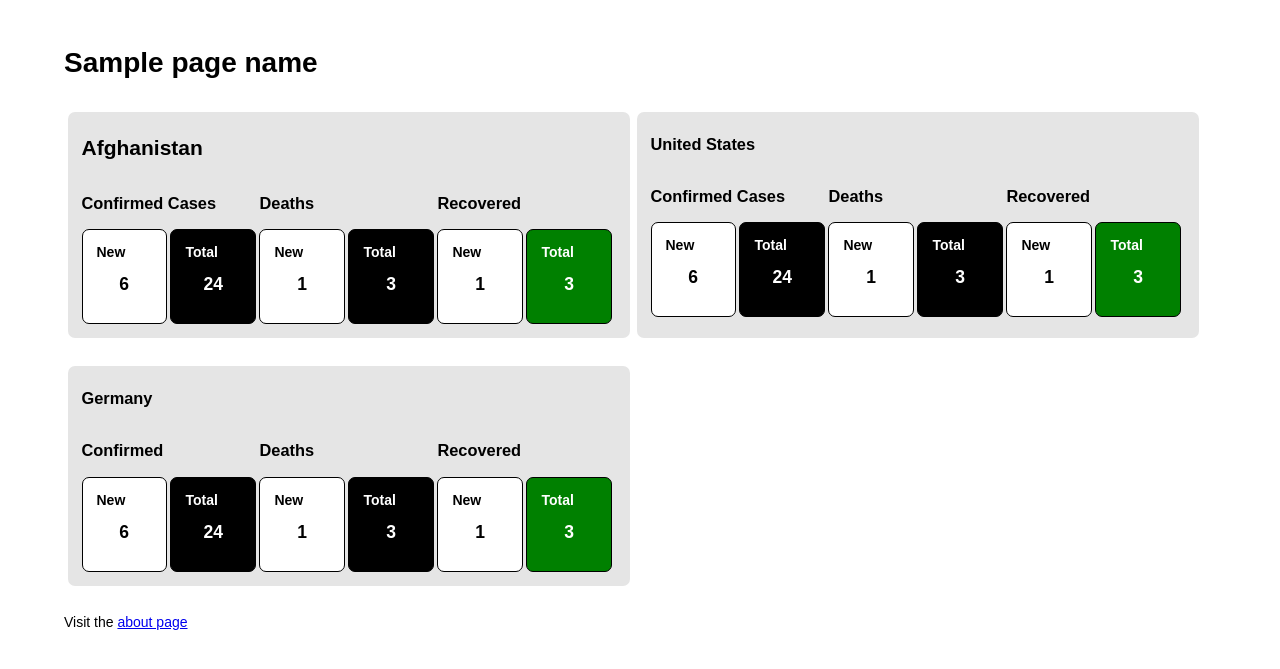
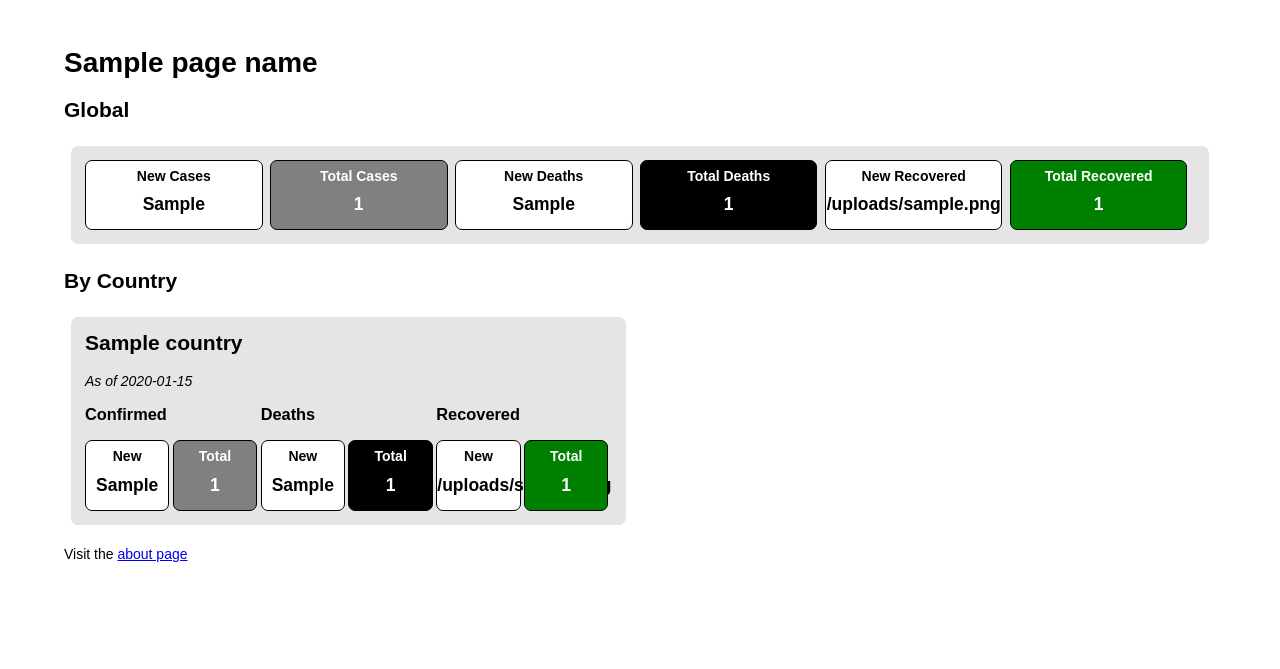
Before and after one commit to Mr-viv1gupta/covid19-tracker, a Node server app: template views/home.pug in a window 1280 px wide. Shown: the top 669 px of the page. Run offline with Node 20, Linux system fonts and the light colour scheme; the template is opened without the code that fills it: most values are stand-ins (such as "Sample title", 1, 10 or a date in 2020).

Commit message:
Global Summary Data, covid19Api country based

```diff
--- a/package.json
+++ b/package.json
@@ -19,6 +19,7 @@
   },
   "homepage": "https://github.com/Mr-viv1gupta/covid19-tracker#readme",
   "dependencies": {
+    "axios": "^0.19.2",
     "express": "^4.17.1",
     "pug": "^3.0.0"
   },
--- a/src/public/style.css
+++ b/src/public/style.css
@@ -1,9 +1,8 @@
-
+html,
 body {
     margin: 0;
     padding: 0;
 }
-
 html {
     font-size: 14px;
     font-family: Arial, Helvetica, sans-serif;
@@ -18,15 +17,17 @@ section {
 }
 
 .cards {
-    display: flex;
-    flex-wrap: wrap;
+    display: grid;
+    grid-template-columns: repeat(1, 1fr);
+    grid-auto-rows: auto;
+    grid-gap: 1rem;
 }
 
 .card {
     flex: 1 0 500px;
     box-sizing: border-box;
-    margin: 1rem 0.25em;
-    padding: 0.5rem 1rem 1rem;
+    margin: 0.5rem 0.5rem;
+    padding: 1rem;
     background-color: #e5e5e5;
     border-radius: 0.5rem;
 }
@@ -37,20 +38,25 @@ section {
     width: 33.33%;
     float: left;
 }
+.card h2 {
+    margin-top: 0;
+}
 .card h4 {
+    text-align: center;
     margin: 0;
+    padding: 0.5rem 0.5rem;
 }
 .card .count {
     font-weight: bold;
     text-align: center;
-    padding: 1rem 0;
+    padding: 0.25rem 0 1rem;
     font-size: 1.25rem;
 }
 .card .new,
 .card .total {
     width: 48%;
     margin-right: 2%;
-    padding: 1rem;
+    padding: 0;
     border-radius: 0.5rem;
     border: 1px solid black;
     box-sizing: border-box;
@@ -60,21 +66,53 @@ section {
 }
 .card .total {
     color: #fff;
-    background-color: #000;
+    background-color: gray;
+}
+.card .deaths .total {
+    color: #fff;
+    background-color: black;
 }
 .card .recovered .total {
     color: #fff;
     background-color: green;
 }
 
-@media screen and (min-width: 70em) {
-    .card {
-        max-width: calc(50% - 1em);
+@media screen and (min-width: 60rem) {
+    .cards {
+        grid-template-columns: repeat(2, 1fr);
+    }
+    .cards.large {
+        grid-template-columns: repeat(1, 1fr);
     }
 }
 
-@media screen and (min-width: 110em) {
-    .card {
-        max-width: calc(25% - 1em);
+@media screen and (min-width: 100rem) {
+    .cards {
+        grid-template-columns: repeat(3, 1fr);
+    }
+    .cards.large {
+        grid-template-columns: repeat(1, 1fr);
     }
 }
+
+@media screen and (min-width: 140rem) {
+    .cards {
+        grid-template-columns: repeat(4, 1fr);
+    }
+    .cards.large {
+        grid-template-columns: repeat(2, 1fr);
+    }
+}
+
+.error {
+    font-size: 1.7em;
+    color: red;
+}
+
+/* Forms */
+
+input {
+    font-size: 1.5rem;
+    padding: 0.8rem 1rem;
+    width: 18rem;
+}
--- a/views/home.pug
+++ b/views/home.pug
@@ -1,98 +1,71 @@
-
 extends layout
 
 block content
     .centered
+        h2 Global
+        .centered
+            .cards.large
+                .card
+                    .row
+                        .cases
+                            .row
+                                .new
+                                    h4 New Cases
+                                    .count #{data.Global.NewConfirmed}
+                                .total
+                                    h4 Total Cases
+                                    .count  #{data.Global.TotalConfirmed}
+                        .deaths
+                            .row
+                                .new
+                                    h4 New Deaths
+                                    .count  #{data.Global.NewDeaths}
+                                .total
+                                    h4 Total Deaths
+                                    .count  #{data.Global.TotalDeaths}
+                        .recovered
+                            .row
+                                .new
+                                    h4 New Recovered
+                                    .count  #{data.Global.NewRecovered}
+                                .total
+                                    h4 Total Recovered
+                                    .count  #{data.Global.TotalRecovered}
+    .centered
+        h2 By Country
         .cards
-            .card
-                h2 Afghanistan
-                .row
-                    .cases
-                        h3 Confirmed Cases
-                        .row
-                            .new
-                                h4 New
-                                .count 6
-                            .total
-                                h4 Total
-                                .count 24
-                    .deaths
-                        h3 Deaths
-                        .row
-                            .new
-                                h4 New
-                                .count 1
-                            .total
-                                h4 Total
-                                .count 3
-                    .recovered
-                        h3 Recovered
-                        .row
-                            .new
-                                h4 New
-                                .count 1
-                            .total
-                                h4 Total
-                                .count 3
-            .card
-                h3 United States
-                .row
-                    .cases
-                        h3 Confirmed Cases
-                        .row
-                            .new
-                                h4 New
-                                .count 6
-                            .total
-                                h4 Total
-                                .count 24
-                    .deaths
-                        h3 Deaths
-                        .row
-                            .new
-                                h4 New
-                                .count 1
-                            .total
-                                h4 Total
-                                .count 3
-                    .recovered
-                        h3 Recovered
-                        .row
-                            .new
-                                h4 New
-                                .count 1
-                            .total
-                                h4 Total
-                                .count 3
-            .card
-                h3 Germany
-                .row
-                    .cases
-                        h3 Confirmed
-                        .row
-                            .new
-                                h4 New
-                                .count 6
-                            .total
-                                h4 Total
-                                .count 24
-                    .deaths
-                        h3 Deaths
-                        .row
-                            .new
-                                h4 New
-                                .count 1
-                            .total
-                                h4 Total
-                                .count 3
-                    .recovered
-                        h3 Recovered
-                        .row
-                            .new
-                                h4 New
-                                .count 1
-                            .total
-                                h4 Total
-                                .count 3
+            // Our Countries array is now at data.Countries.
+            each val, index in data.Countries
+                .card
+                    h2 #{val.Country}
+                    i As of #{val.Date.split('T')[0]}
+                    .row
+                        .cases
+                            h3 Confirmed
+                            .row
+                                .new
+                                    h4 New
+                                    .count #{val.NewConfirmed}
+                                .total
+                                    h4 Total
+                                    .count  #{val.TotalConfirmed}
+                        .deaths
+                            h3 Deaths
+                            .row
+                                .new
+                                    h4 New
+                                    .count  #{val.NewDeaths}
+                                .total
+                                    h4 Total
+                                    .count  #{val.TotalDeaths}
+                        .recovered
+                            h3 Recovered
+                            .row
+                                .new
+                                    h4 New
+                                    .count  #{val.NewRecovered}
+                                .total
+                                    h4 Total
+                                    .count  #{val.TotalRecovered}
     p Visit the
         a(href='/about') about page
```
Also changed, not shown: src/routes.js (+13 -3 lines).
